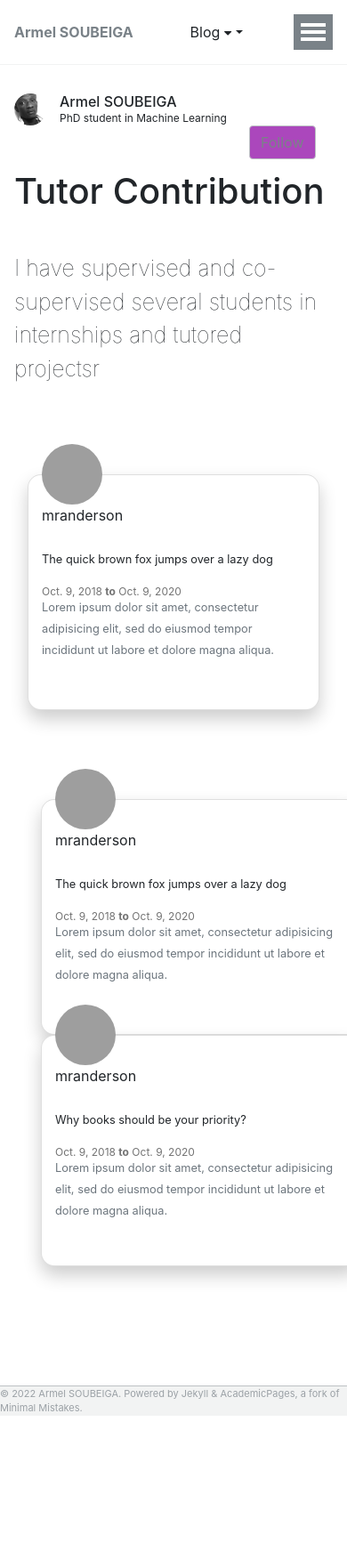
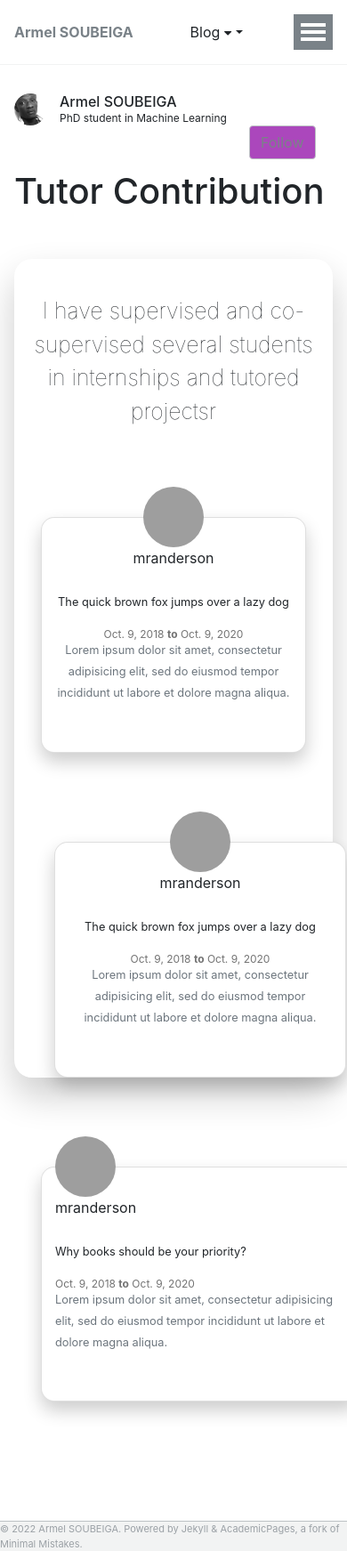
Before and after one commit to armelsoubeiga/armelsoubeiga.github.io, a Jekyll site: the page built from _pages/talks-tutor.html, in a window 390 px wide. Shown: the whole page at 89% size. Built offline with Jekyll 4.4.1, drawn with Linux system fonts in a browser that asks for light colours; nearby versions of some CDN libraries; before the commit the page ends 1591 px from its top, so only the background shows below that; grey boxes are pictures that could not be loaded.

Commit message:
Update talks-tutor.html

```diff
--- a/_pages/talks-tutor.html
+++ b/_pages/talks-tutor.html
@@ -15,6 +15,14 @@ author_profile: true
 <link rel="stylesheet" href="https://cdnjs.cloudflare.com/ajax/libs/jquery/3.2.1/jquery.min.js">
 
 <style>
+ .container{
+    background-color: white;
+    text-align: center;
+    border-radius: 20px;
+    box-shadow: 0 20px 40px rgba(0, 0, 0, .2);
+    margin-bottom:50px;
+}
+
   .title{
     font-size: 25px;
     font-weight: 100;
@@ -67,6 +75,7 @@ author_profile: true
   }
 </style>
 </head>
+  <div class='container mx-auto mt-5 col-md-10 mt-100'>
     <div class="header">
         <div class="title">I have supervised and co-supervised several students in internships and tutored projectsr</div>
     </div>
@@ -92,5 +101,6 @@ author_profile: true
         </div>
     </div>
   {% endfor %}
+ </div>
 </body>
 </html>
```
